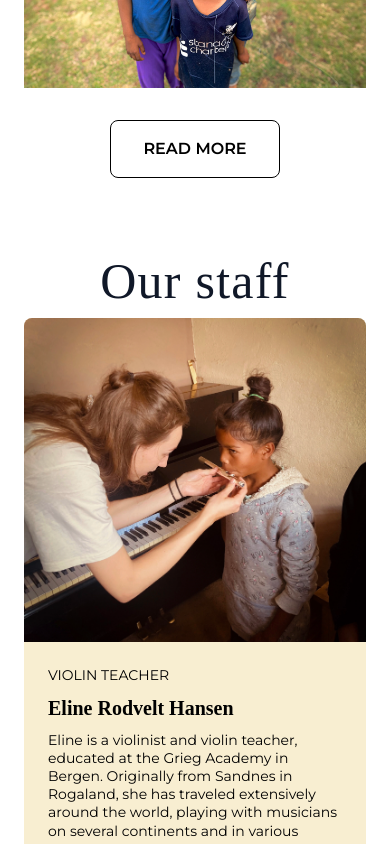
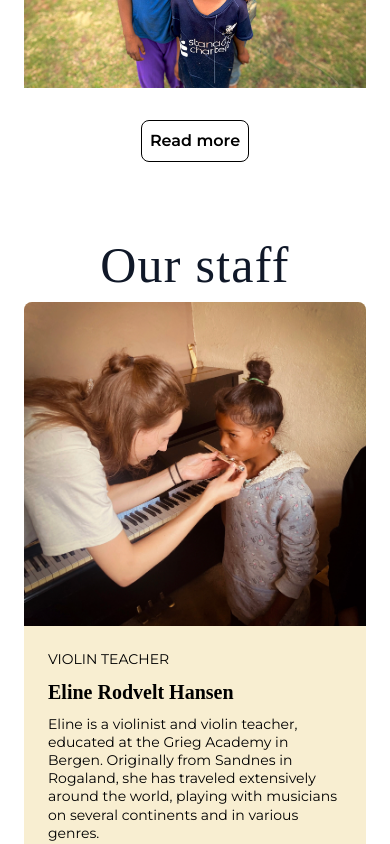
Before and after one commit to NoroffFEU/musikkforandrerliv.no, a React (Vite) app: page / in a window 390 px wide. Shown: the part 2500-3344 px from the top of the page. Built offline with nearby package versions, Linux system fonts and the light colour scheme; a web font is replaced by a local one.

Commit message:
fix: reusableButton router-link + responsiveness, readmeButton language + responsiveness

```diff
--- a/src/components/buttons/readMoreButton.jsx
+++ b/src/components/buttons/readMoreButton.jsx
@@ -1,11 +1,14 @@
+import { useTranslation } from 'react-i18next'
 import ReusableButton from './reusableButton'
 
 export default function ReadMoreButton({ href }) {
+  const { t } = useTranslation()
+
   return (
     <ReusableButton
-      text="READ MORE"
+      text={t('common.buttons.readMore')}
       href={href}
-      className="py-4 px-8 rounded-lg font-semibold md:text-2xl"
+      className="font-semibold md:text-2xl text-center w-fit"
     />
   );
 }
--- a/src/components/buttons/reusableButton.jsx
+++ b/src/components/buttons/reusableButton.jsx
@@ -1,4 +1,5 @@
 import React from 'react';
+import { Link } from 'react-router-dom'
 
 const ReusableButton = ({
   text,
@@ -8,16 +9,16 @@ const ReusableButton = ({
   type = 'button',
 }) => {
   const baseClasses =
-    'inline-block border border-black text-black font-freeman px-6 py-2 rounded cursor-pointer ' +
+    'inline-block border border-black text-black font-freeman px-[clamp(0.5rem,1.5vw,1.5rem)] py-[clamp(0.5rem,1.5vw,1rem)] rounded-lg cursor-pointer ' +
     'hover:bg-gray-100 hover:scale-105 transform transition duration-200 ' +
     'focus-visible:ring-2 focus-visible:ring-black focus-visible:ring-offset-2';
 
   // if href then renders as a <a> tag
   if (href) {
     return (
-      <a href={href} className={`${baseClasses} ${className}`} aria-label={text}>
+      <Link to={href} className={`${baseClasses} ${className}`} aria-label={text}>
         {text}
-      </a>
+      </Link>
     );
   }
 
```
